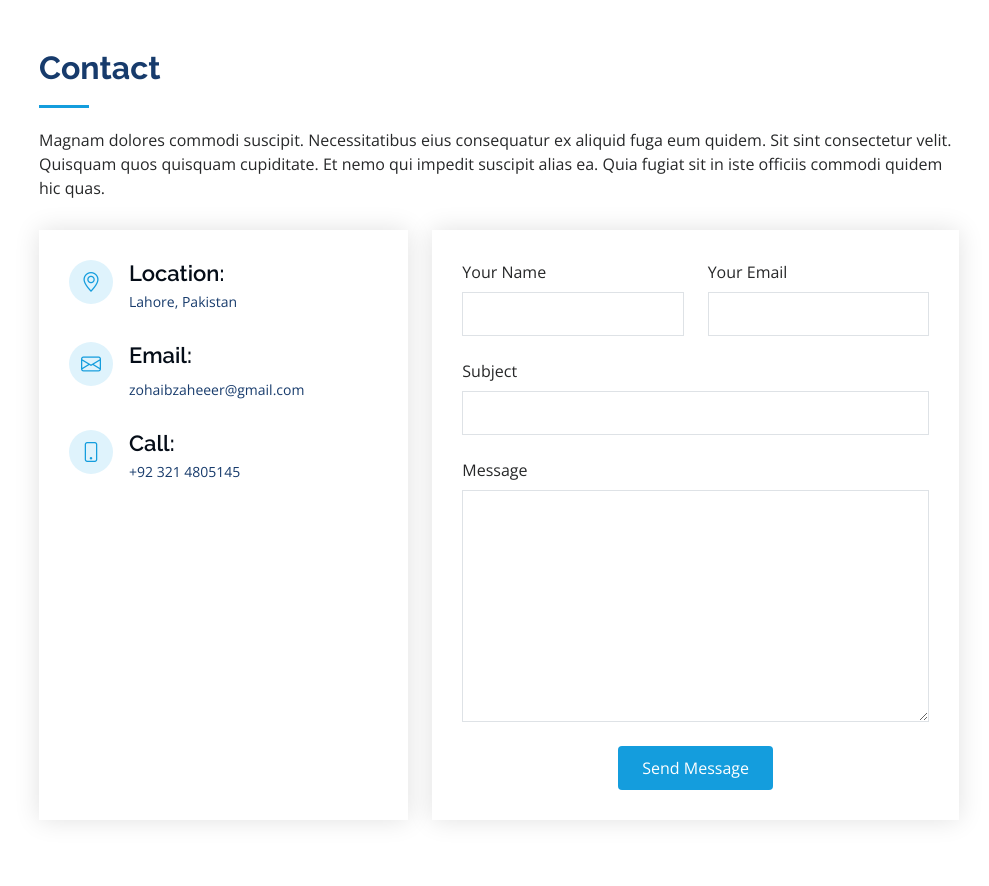
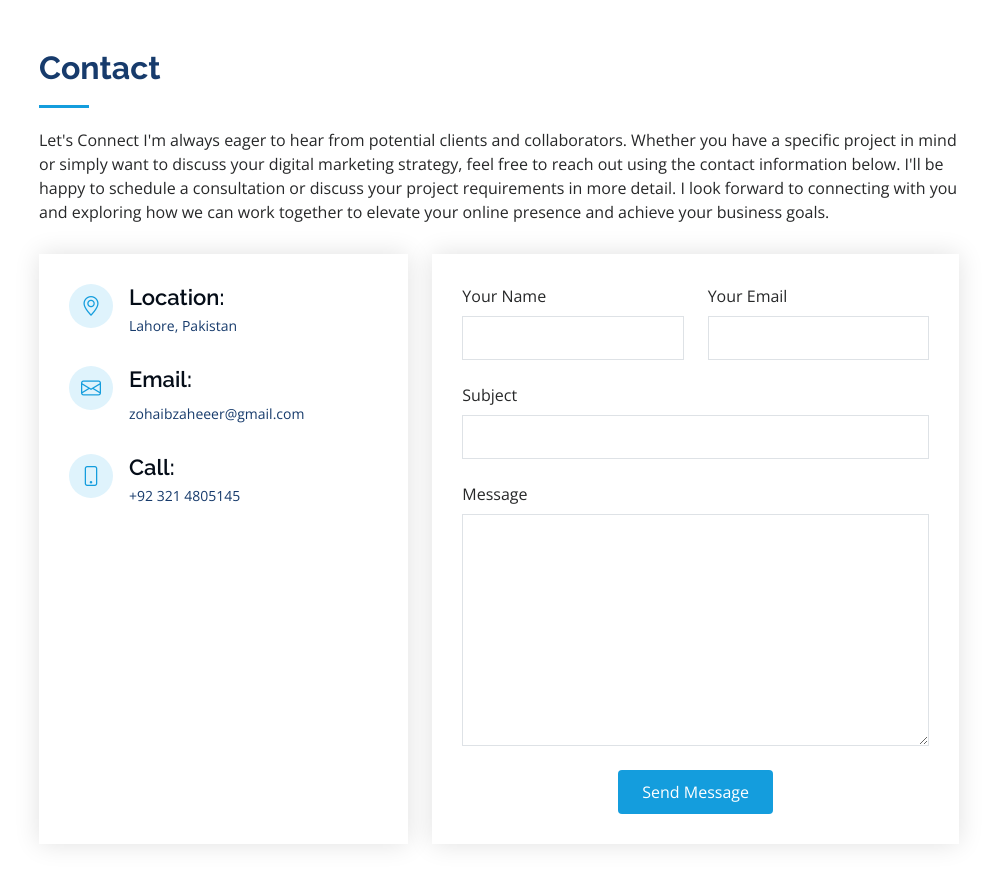
Before and after one commit to MZohaib786/portfolio, a plain HTML site: page index.html in a window 1280 px wide. Shown: the part 4820-5706 px from the top of the page, without its empty margins (291-1280 px from the left). Drawn offline with nearby package versions, Linux system fonts and the light colour scheme.

Commit message:
new changes and optimization

```diff
--- a/index.html
+++ b/index.html
@@ -646,9 +646,11 @@
 
         <div class="section-title">
           <h2>Contact</h2>
-          <p>Magnam dolores commodi suscipit. Necessitatibus eius consequatur ex aliquid fuga eum quidem. Sit sint
-            consectetur velit. Quisquam quos quisquam cupiditate. Et nemo qui impedit suscipit alias ea. Quia fugiat sit
-            in iste officiis commodi quidem hic quas.</p>
+          <p>Let's Connect I'm always eager to hear from potential clients and collaborators. Whether you have a
+            specific project in mind or simply want to discuss your digital marketing strategy, feel free to reach out
+            using the contact information below. I'll be happy to schedule a consultation or discuss your project
+            requirements in more detail. I look forward to connecting with you and exploring how we can work together to
+            elevate your online presence and achieve your business goals.</p>
         </div>
 
         <div class="row" data-aos="fade-in">
```
Also changed, not shown: assets/img/portfolio/portfolio-1.jpg (deleted), assets/img/portfolio/portfolio-2.jpg (deleted), assets/img/portfolio/portfolio-3.jpg (deleted), assets/img/portfolio/portfolio-4.jpg (deleted), assets/img/portfolio/portfolio-5.jpg (deleted), assets/img/portfolio/portfolio-6.jpg (deleted), assets/img/portfolio/portfolio-7.jpg (deleted), assets/img/portfolio/portfolio-8.jpg (deleted), assets/img/portfolio/portfolio-9.jpg (deleted), assets/img/portfolio/portfolio-details-1.jpg (deleted), assets/img/portfolio/portfolio-details-2.jpg (deleted), assets/img/portfolio/portfolio-details-3.jpg (deleted).
